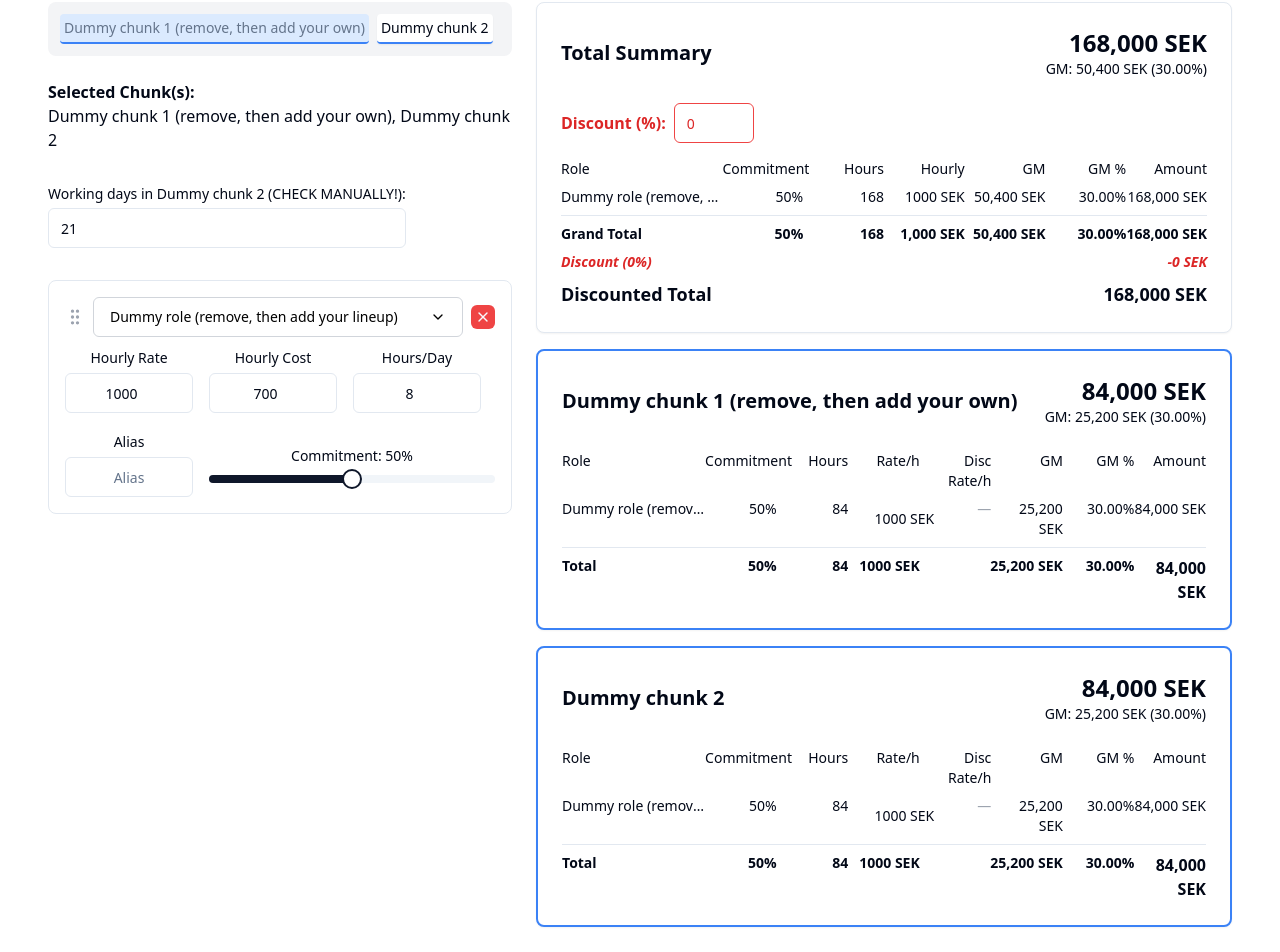
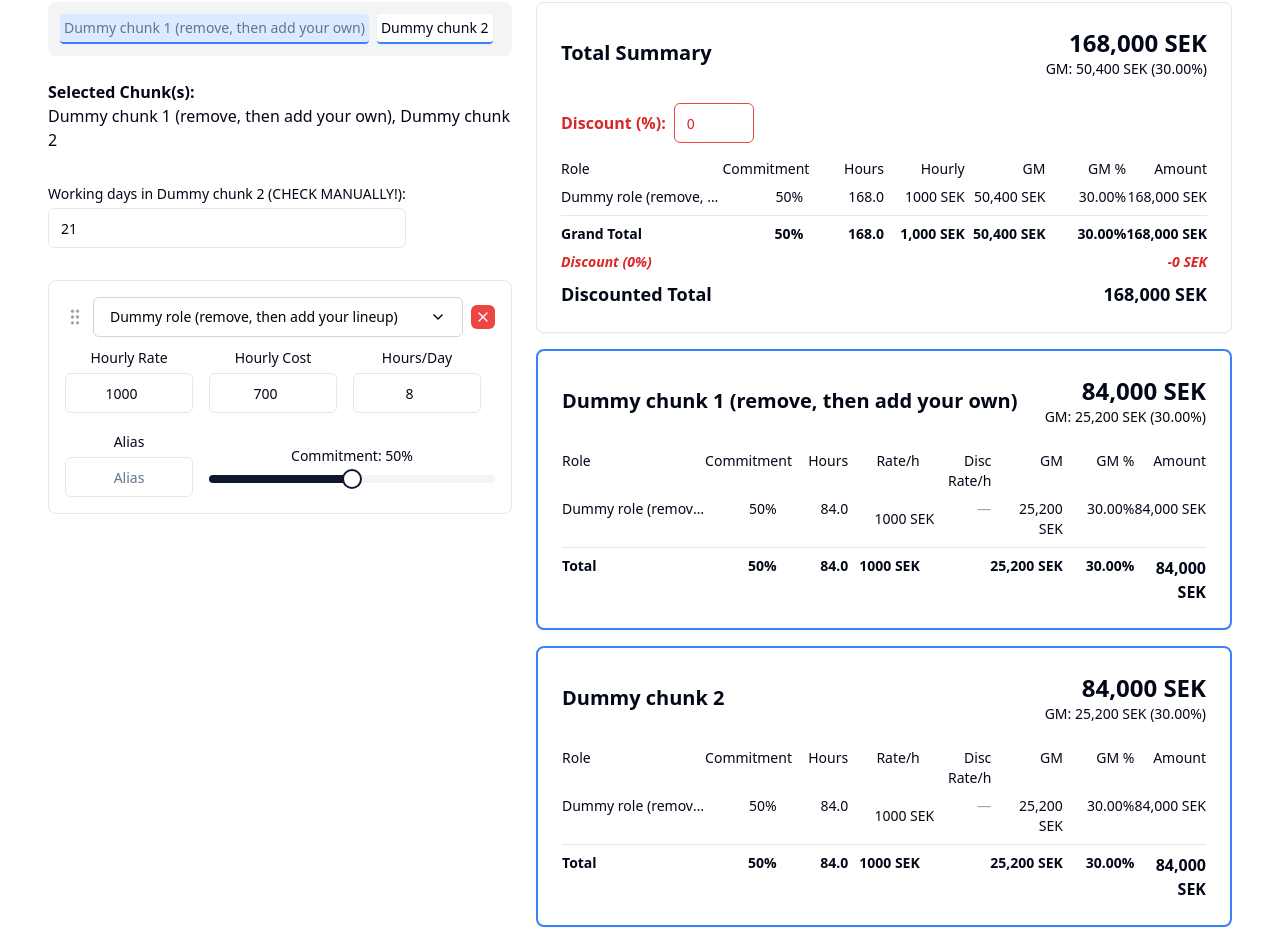
Before and after one commit to anders-brunoson/quotecalc, a React (Vite) app: page / in a window 1280 px wide. Shown: the part 424-1376 px from the top of the page. Built offline with nearby package versions, Linux system fonts and the light colour scheme.

Commit message:
Role based per chunk discount version 1

```diff
--- a/src/components/BudgetCalculator.jsx
+++ b/src/components/BudgetCalculator.jsx
@@ -29,7 +29,7 @@ import { exportStateToJSON, importStateFromJSON } from './jsonUtils';
 import SearchableRoleSelect from './SearchableRoleSelect';
 import RateCardModal from './RateCardModal';
 
-const VERSION = "0.9.2";
+const VERSION = "0.10.2";
 
 const formatCurrency = (value) => Math.round(value).toLocaleString();
 
@@ -64,6 +64,7 @@ const QuoteCalculator = () => {
   const repeatTimer = useRef(null);
   const repeatInterval = useRef(null);
   const [isHolding, setIsHolding] = useState(false);
+  const [activeButton, setActiveButton] = useState(null);
 
   const [roles, setRoles] = useState([
     { id: '1', name: 'Dummy role (remove, then add your lineup)', code: '303', alias: '' },
@@ -294,7 +295,7 @@ const QuoteCalculator = () => {
         const commitment = commitments[role.id]?.[chunk] || 0;
         const days = workingDays[chunk] || 0;
         const hoursPerDay = workingHours[role.id] === '' ? 0 : (workingHours[role.id] ?? 8);
-        const hours = Math.round(days * hoursPerDay * commitment / 100);
+        const hours = (days * hoursPerDay * commitment / 100);
         const roleDiscount = roleDiscounts[chunk]?.[role.id] || 0;
         const originalRate = hourlyRates[role.id] || 0;
         const effectiveRate = originalRate - roleDiscount;
@@ -692,27 +693,36 @@ const QuoteCalculator = () => {
 
   // Add new handlers for mouse down events
   const handleMouseDown = (handler, roleId, chunk) => {
+    // Clean up any existing timers first
+    cleanupTimers();
+
     // Execute the action immediately
     handler(roleId, chunk);
 
     // Set up the hold-to-repeat functionality
     setIsHolding(true);
 
-    // Start a timer for the initial delay
     repeatTimer.current = setTimeout(() => {
-      // Start repeating the action
       repeatInterval.current = setInterval(() => {
-        handler(roleId, chunk);
-      }, 50); // Repeat every 50ms for smooth operation
-    }, 400); // Initial delay of 400ms before rapid repeat starts
+        if (handler === handleIncreaseRate) {
+          const currentDiscount = roleDiscounts[chunk]?.[roleId] || 0;
+          if (currentDiscount > 0) {
+            handler(roleId, chunk);
+          } else {
+            cleanupTimers();
+          }
+        } else {
+          handler(roleId, chunk);
+        }
+      }, 0);
+    }, 400);
   };
 
-  // Add new handler for mouse up/leave events
   const handleMouseUp = () => {
     cleanupTimers();
   };
 
-  // Clean up timers when component unmounts
+  // Clean up on component unmount
   useEffect(() => {
     return () => {
       cleanupTimers();
@@ -783,6 +793,7 @@ const QuoteCalculator = () => {
           <li>Double-click a chunk name in the tabs section to edit it.</li>
           <li>Use Ctrl/Cmd + click to select multiple chunks for bulk editing of commitment levels.</li>
           <li>Set working days for each chunk, and adjust commitment percentage, hourly rate, hourly cost, and working hours per day for each role.</li>
+          <li>In each chunk, hover over a role's rate to reveal minus/plus buttons for applying role-specific discounts. Hold the button to rapidly adjust the discount.</li>
           <li>Drag and drop roles to reorder them.</li>
           <li>View budget breakdowns for each chunk and the total, including gross margin calculations.</li>
           <li>Import a rate card CSV to update role rates and costs.</li>
@@ -1233,7 +1244,7 @@ const QuoteCalculator = () => {
                       {role.name}{role.alias ? ` (${role.alias})` : ''}
                     </span>
                     <span className="text-right">{totalSummary.commitments[role.id] || 0}%</span>
-                    <span className="text-right">{roleHours}</span>
+                    <span className="text-right">{roleHours.toFixed(1)}</span>
                     <span className="text-right">{hourlyRates[role.id] || 0} SEK</span>
                     <span className="text-right">{roleGrossMargin.toLocaleString()} SEK</span>
                     <span className="text-right">{(totalSummary.grossMargin[role.id] || 0).toFixed(2)}%</span>
@@ -1247,7 +1258,7 @@ const QuoteCalculator = () => {
                   {Object.values(calculateTotalSummary().commitments).reduce((sum, value) => sum + (value || 0), 0)}%
                 </span>
                 <span className="text-right">
-                  {Object.values(calculateTotalSummary().hours).reduce((sum, value) => sum + (value || 0), 0)}
+                  {Object.values(calculateTotalSummary().hours).reduce((sum, value) => sum + (value || 0), 0).toFixed(1)}
                 </span>
                 <span className="text-right">
                   {formatCurrency(calculateAverageHourlyRate(calculateTotalSummary()))} SEK
@@ -1328,7 +1339,7 @@ const QuoteCalculator = () => {
         {role.name}{role.alias ? ` (${role.alias})` : ''}
       </span>
       <span className="text-right">{commitments[role.id] || 0}%</span>
-      <span className="text-right">{hours[role.id] || 0}</span>
+      <span className="text-right">{(hours[role.id] || 0).toFixed(1)}</span>
 
       {/* Hourly Rate cell with +/- controls */}
       <span className="text-right min-w-[90px] inline-flex items-center justify-end gap-0 group">
@@ -1386,7 +1397,7 @@ const QuoteCalculator = () => {
                         {Object.values(commitments).reduce((sum, value) => sum + (value || 0), 0)}%
                       </span>
                       <span className="text-right">
-                        {Object.values(hours).reduce((sum, value) => sum + (value || 0), 0)}
+                        {Object.values(hours).reduce((sum, value) => sum + (value || 0), 0).toFixed(1)}
                       </span>
                       <span className="text-right">
                         {calculateAverageHourlyRate({
--- a/src/components/jsonUtils.js
+++ b/src/components/jsonUtils.js
@@ -14,7 +14,8 @@ export const exportStateToJSON = (state) => {
     rateCardName,
     predefinedRoles,
     chunkOrder,
-    discount
+    discount,
+    roleDiscounts    // Add roleDiscounts to export
   } = state;
 
   // Ensure that roles include the alias field
@@ -29,7 +30,7 @@ export const exportStateToJSON = (state) => {
     simulationName,
     simulationDescription,
     chunks,
-    roles: rolesWithAlias, // Use the updated roles array
+    roles: rolesWithAlias,
     commitments,
     hourlyRates,
     hourlyCosts,
@@ -38,7 +39,8 @@ export const exportStateToJSON = (state) => {
     rateCardName,
     predefinedRoles,
     chunkOrder,
-    discount
+    discount,
+    roleDiscounts: roleDiscounts || {}  // Include roleDiscounts with default empty object
   };
 
   return JSON.stringify(exportData, null, 2);
@@ -52,10 +54,11 @@ export const importStateFromJSON = (jsonString) => {
     const requiredKeys = [
       'chunks', 'roles', 'commitments', 'hourlyRates', 'hourlyCosts',
       'workingDays', 'workingHours', 'rateCardName', 'predefinedRoles',
-      'chunkOrder', 'discount', 'roleDiscounts'
+      'chunkOrder', 'discount'
     ];
+
+    // Check for required keys
     const missingKeys = requiredKeys.filter(key => !(key in importedData));
-
     if (missingKeys.length > 0) {
       throw new Error(`Invalid JSON structure. Missing keys: ${missingKeys.join(', ')}`);
     }
@@ -66,11 +69,15 @@ export const importStateFromJSON = (jsonString) => {
       alias: role.alias || '' // Ensure alias exists, defaulting to an empty string if not present
     }));
 
+    // Handle the roleDiscounts field, providing empty object as default if not present
+    const roleDiscounts = importedData.roleDiscounts || {};
+
     return {
       simulationName: importedData.simulationName || '',
       simulationDescription: importedData.simulationDescription || '',
       ...importedData,
-      roles: rolesWithAlias // Replace the roles array with the updated one
+      roles: rolesWithAlias,
+      roleDiscounts  // Include roleDiscounts in the returned data
     };
   } catch (error) {
     console.error('Error parsing JSON:', error);
```
